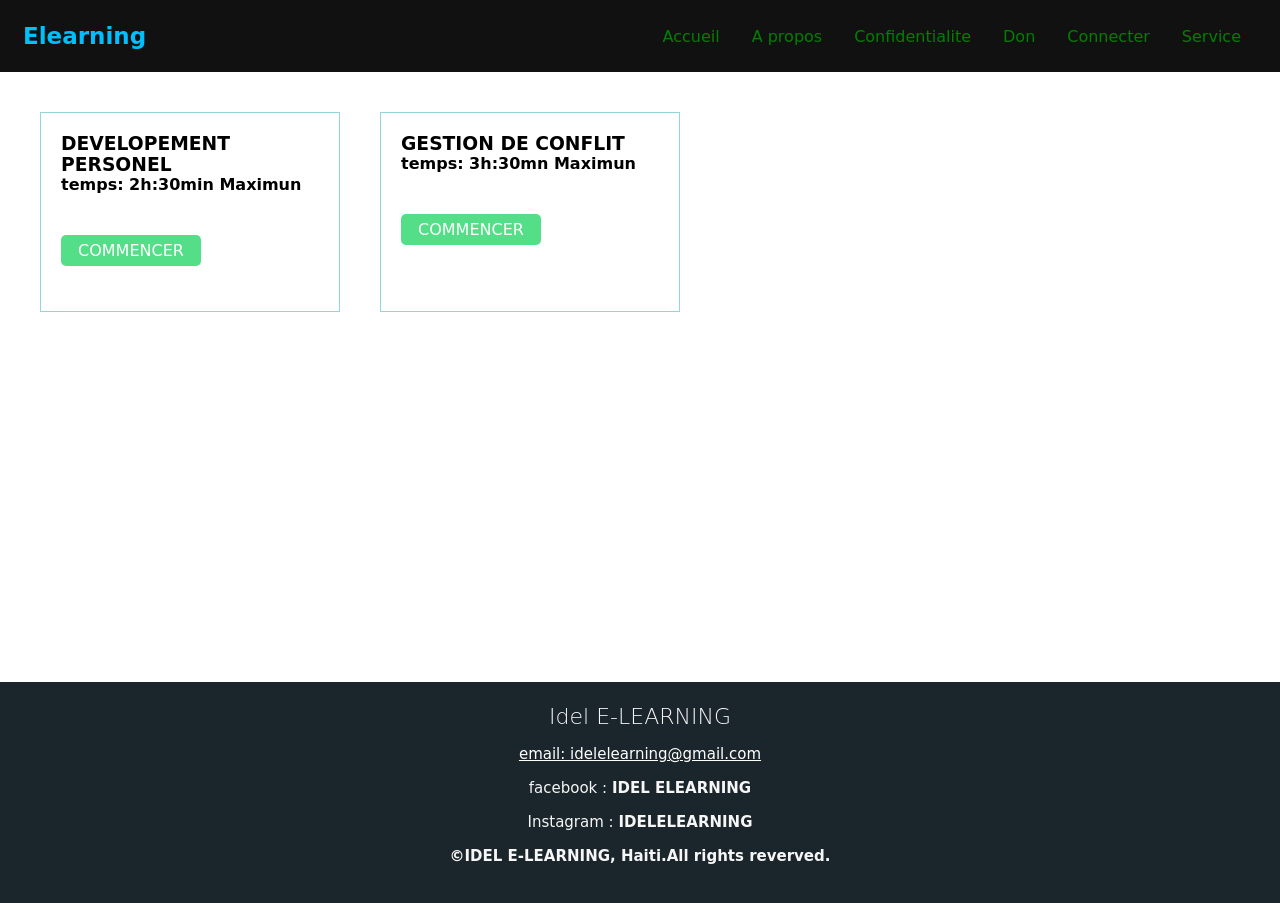
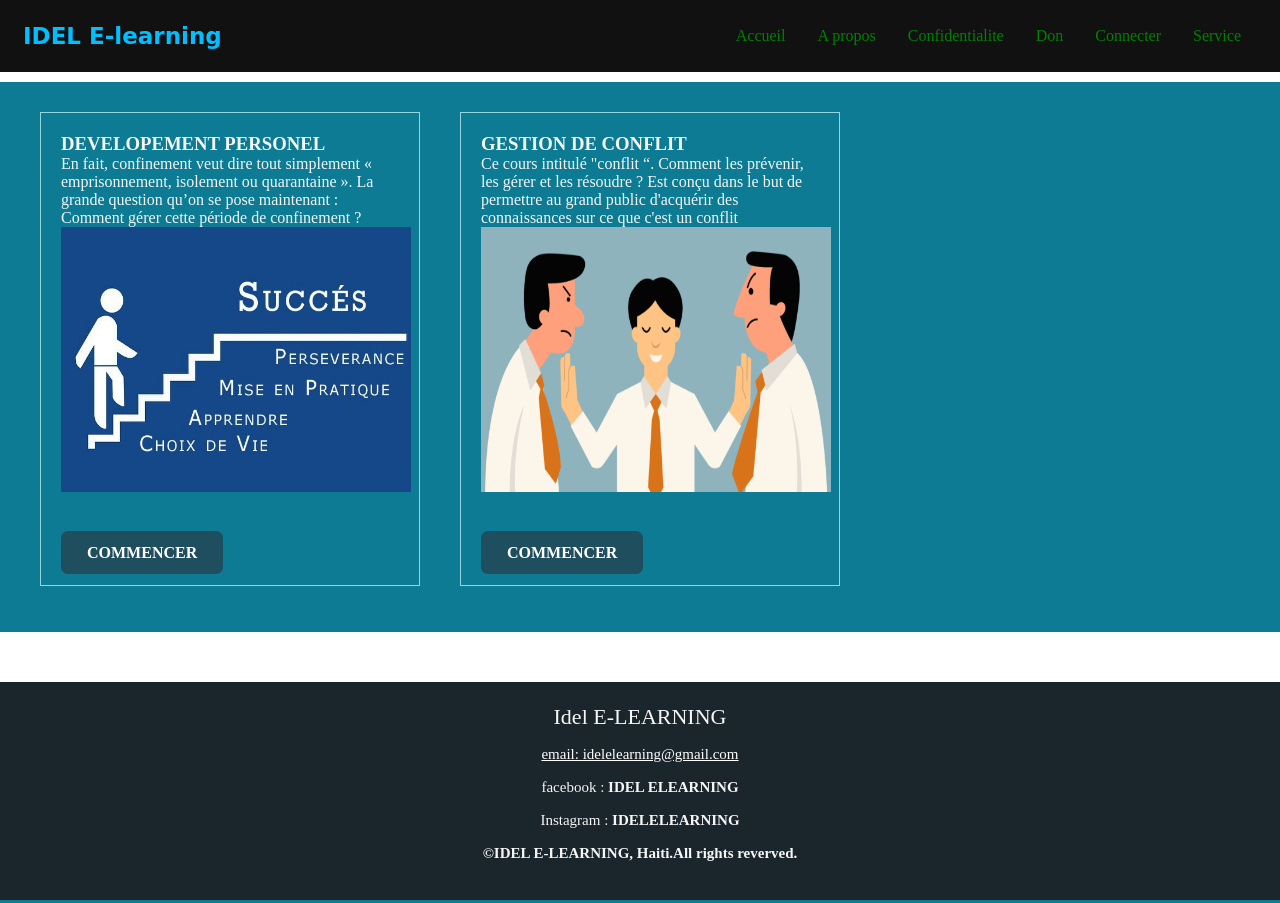
Before and after one commit to Maxdev01/max, a Django app: page /nos-cours/ in a window 1280 px wide. Run offline with Django 3.2, Linux system fonts and the light colour scheme; some libraries are stand-ins or nearby versions.

Commit message:
les commit peu interessant

```diff
--- a/Elearning/settings.py
+++ b/Elearning/settings.py
@@ -75,6 +75,7 @@ WSGI_APPLICATION = 'Elearning.wsgi.application'
 
 #Database
    #https://docs.djangoproject.com/en/3.0/ref/settings/databases
+
 """
 DATABASES = {
      'default': {
@@ -147,4 +148,6 @@ DATABASES = {
 db_from_env = dj_database_url.config(conn_max_age=500)
 DATABASES['default'].update(db_from_env)
 
+
+
 django_heroku.settings(locals())
--- a/Elearning/templates/base.html
+++ b/Elearning/templates/base.html
@@ -12,11 +12,11 @@
 	<!--
 	<link href="https://fonts.googleapis.com/css2?family=Red+Rose:wght@300;400&display=swap" rel="stylesheet">
 	-->
-	<link href="https://fonts.googleapis.com/css2?family=Open+Sans:ital,wght@0,600;1,400&display=swap" rel="stylesheet">
+	<link href="https://fonts.googleapis.com/css2?family=Open+Sans:ital,wght@0,600;0,700;1,400&display=swap" rel="stylesheet">
    </head>
    <body>
    	<header class="navbar">
-   		<div class="brand">Elearning</div>
+   		<div class="brand">IDEL E-learning</div>
    		<div class="bars" id="bars"><span></span><span></span><span></span></div>
    		<nav class="nav" id="nav">
    		  {% if request.user.is_authenticated %}
--- a/Elearning/templates/dashboard.html
+++ b/Elearning/templates/dashboard.html
@@ -1,11 +1,11 @@
 
 {% extends "base.html"%}
-
+{% load static %}
 
 {%block content%}
 <h3 class="head-left">BIENVENUE A VOUS </h3>
-
-
+<!-- ################## pour faire le slide ##############################-->
+<!--  src="{% static 'christly.jpg' %}" alt="mon image" s-->
 
 
 {%endblock%}
--- a/Elearning/templates/nos-cours.html
+++ b/Elearning/templates/nos-cours.html
@@ -1,4 +1,6 @@
+
 {% extends "base.html"%}
+{% load static %}
 
 {%block content%}
 
@@ -6,16 +8,29 @@
     <div id="element-row">
         <div class="element-column">
             <h3>DEVELOPEMENT PERSONEL </h3>
-             <p style="margin-bottom: 20px; padding-bottom: 25px;"><strong>temps: 2h:30min Maximun</strong></p>
+            <p>En fait, confinement veut dire tout simplement « emprisonnement,
+             isolement ou quarantaine ». La grande question qu’on se pose maintenant :
+              Comment gérer cette période de confinement ? </p>
+              <div>
+              <p>  <img style="margin-bottom: 20px; padding-bottom: 25px;"
+               src="{% static 'dp.jpg' %}" alt="image corespond au developement personel" class="content-img"> </p>
+               </div>
+
              <div>
-            <p><a href="{% url 'dev-cours'%}" class="btn">COMMENCER</a> </p>
+            <p><a href="{% url 'dev-cours'%}" id="btn-design">COMMENCER</a> </p>
             </div>
         </div>
 
         <div class="element-column">
             <h3>GESTION DE CONFLIT</h3>
-            <p style="margin-bottom: 20px; padding-bottom: 25px;"><strong>temps: 3h:30mn Maximun</strong></p>
-            <p><a href="{% url 'gestion-cours'%}" class="btn">COMMENCER</a> </p>
+            <p> Ce cours intitulé "conflit “. Comment les prévenir, les gérer et les résoudre ?
+                 Est conçu dans le but de permettre au grand public d'acquérir des connaissances sur
+                  ce que c'est un conflit  </p>
+                  <div>
+              <p>  <img style="margin-bottom: 20px; padding-bottom: 25px;"
+               src="{% static 'gdc.png' %}" alt="image corespond au gestion de conflit" class="content-img"> </p>
+               </div>
+            <p><a href="{% url 'gestion-cours'%}" id="btn-design">COMMENCER</a> </p>
         </div>
 
 
--- a/static/menu.css
+++ b/static/menu.css
@@ -4,7 +4,7 @@
 	margin: 0;
 	padding: 0;
 	box-sizing: border-box;
-	font-family: 'Red Rose', cursive;
+	font-family: "open sans" sans-sherif;
 }
 
 .btn{
@@ -321,8 +321,11 @@ blockquote {
 }
 
 /* ************ design pour la partie nos-cours.html *******  */
+/* ############### A modifier a chaque besion #########   */
 #htr-border {
 	height: 550px;
+	background: #0c7b93;
+	color: #f4f7f7;
 }
 
 #element-row {
@@ -338,8 +341,8 @@ blockquote {
 	border: 1px solid rgb(147, 214, 223);
 	display: flex;
 	flex-direction: column;
-	height: 200px;
-	width: 300px;
+	height: auto;
+	width: 380px;
 	padding: 20px;
 	margin: 20px;
 }
@@ -353,6 +356,31 @@ blockquote {
 	color: rgb(15, 11, 11);
 	background-color: rgb(245, 245, 245);
 	box-shadow: 2px 3px 5px rgb(185, 152, 152);
+}
+
+#htr-border .content-img
+{
+	height: 290px;
+	width: 350px;
+}
+
+#btn-design {
+	text-decoration: none;
+   font-weight: 700;
+   padding: 12px 25px;
+   line-height: 1.5;
+   border: 1px solid transparent;
+   border-radius: 7px;
+   background: #1f4e5f;
+   font-size: inherit;
+   color: #fff;
+   margin-top: 12px;
+}
+
+#btn-design:hover
+{
+  background: #3498db;
+  color: #ecf0f1;
 }
 
 
@@ -474,4 +502,16 @@ blockquote {
 	#element-row {
 		flex-direction: column;
 	}
+	.element-column {
+		height: auto;
+		width: auto;
+	}
+
+	#htr-border .content-img {
+		width: 250px;
+		height: 250px;
+	}
+	#htr-border {
+	height: auto;
 }
+}
```
Also changed, not shown: Elearning/templates/home.html (+11 -5 lines), db.sqlite3, static/dev-cours-btn.js (line endings or trailing spaces), static/dp.jpg (added), static/gdc.png (added), static/new.css (line endings or trailing spaces).
